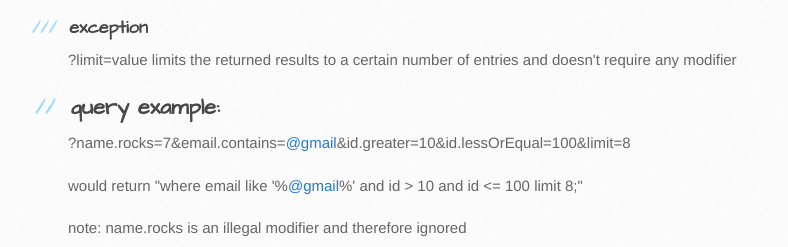
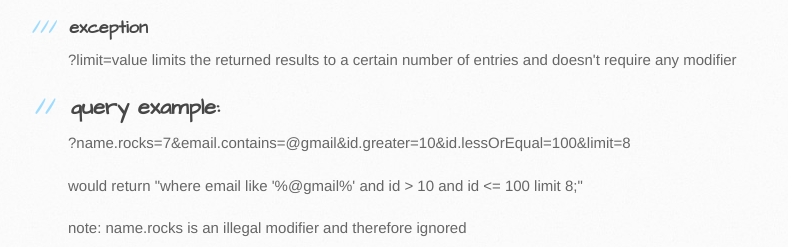
Before and after one commit to TPei/nodejs-mysql-query-generator, a plain HTML site: page index.html in a window 1280 px wide. Shown: the part 1460-1707 px from the top of the page, without its empty margins (102-890 px from the left). Drawn offline with Linux system fonts and the light colour scheme.

Commit message:
Update index.html

```diff
--- a/index.html
+++ b/index.html
@@ -97,10 +97,10 @@ limits the returned results to a certain number of entries and doesn't require a
 <h2>
 <a name="query-example" class="anchor" href="#query-example"><span class="octicon octicon-link"></span></a>query example:</h2>
 
-<p>?name.rocks=7&amp;email.contains=<a href="https://github.com/gmail" class="user-mention">@gmail</a>&amp;id.greater=10&amp;id.lessOrEqual=100&amp;limit=8</p>
+<p>?name.rocks=7&amp;email.contains=@gmail&amp;id.greater=10&amp;id.lessOrEqual=100&amp;limit=8</p>
 
 <p>would return
-"where email like '%<a href="https://github.com/gmail" class="user-mention">@gmail</a>%' and id &gt; 10 and id &lt;= 100 limit 8;"</p>
+"where email like '%@gmail%' and id &gt; 10 and id &lt;= 100 limit 8;"</p>
 
 <p>note: name.rocks is an illegal modifier and therefore ignored</p>
 
```
